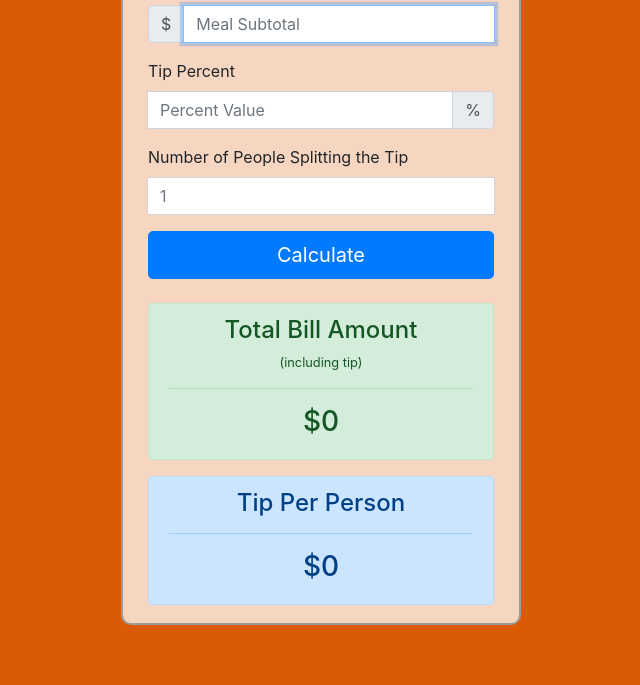
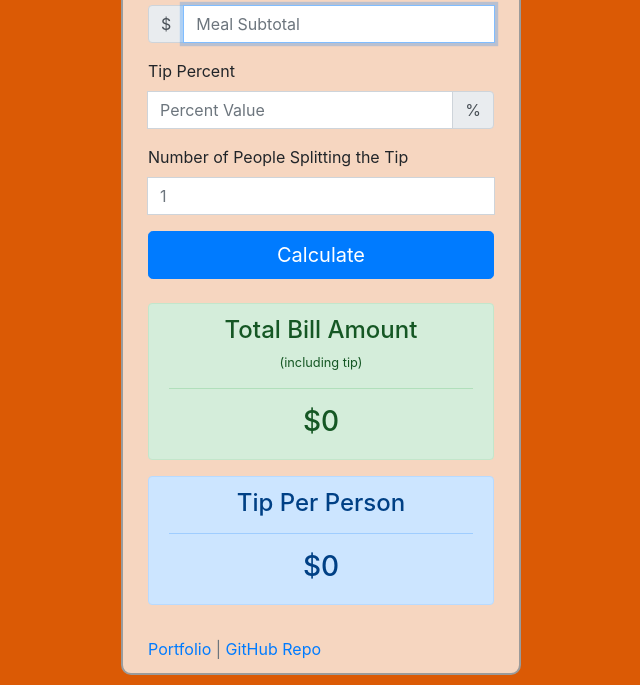
Before and after one commit to boogeybum/tipCalculator, a plain HTML site: page index.html in a window 1280 px wide. Shown: the part 115-800 px from the top of the page, without its empty margins (319-959 px from the left). Drawn offline with nearby package versions, Linux system fonts and the light colour scheme.

Commit message:
added footer with links to portfolio and github repo

```diff
--- a/assets/css/style.css
+++ b/assets/css/style.css
@@ -3,7 +3,7 @@ body {
 }
 
 .calcBox {
-  height: 720px;
+  height: 770px;
   width: 400px;
   padding: 10px;
   margin-top: 20px;
@@ -12,6 +12,6 @@ body {
   border-radius: 10px;
 }
 
-.foot-text {
+.base-text {
   font-size: .8rem;
 }
--- a/index.html
+++ b/index.html
@@ -93,7 +93,7 @@
           <div class="col-sm">
             <div class="alert alert-success" role="alert">
               <h4 class="alert-heading text-center">Total Bill Amount</h4>
-              <footer class="foot-text text-center">(including tip)</footer>
+              <footer class="base-text text-center">(including tip)</footer>
               <hr />
               <h3 id="totalWithTip" class="text-center">$0</h3>
             </div>
@@ -110,7 +110,16 @@
           </div>
         </div>
       </div>
+
+        <footer class="footer mt-auto py-3">
+          <div class="container">
+            <span class="text-muted">
+              <a href="https://boogeybum.github.io/Bootstrap-Portfolio/portfolio.html">Portfolio</a> | <a href="https://github.com/boogeybum/tipCalculator">GitHub Repo</a>
+          </div>
+        </footer>
+
     </div>
+
 
     <script src="assets/js/app.js"></script>
     <script
```
